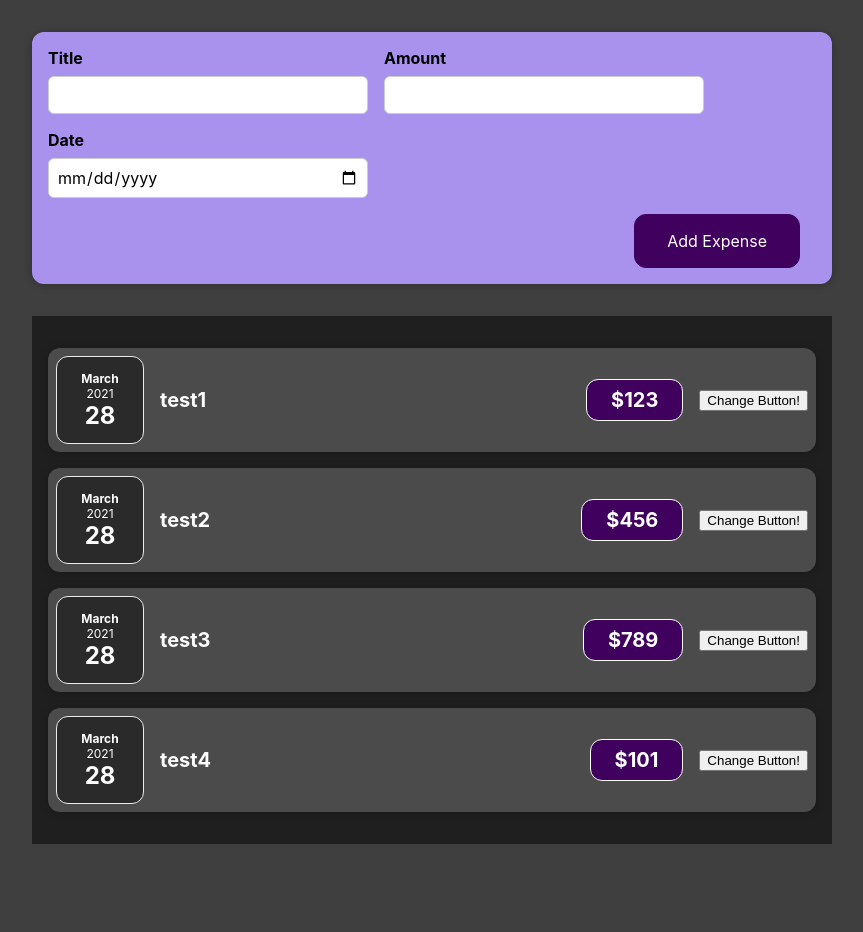
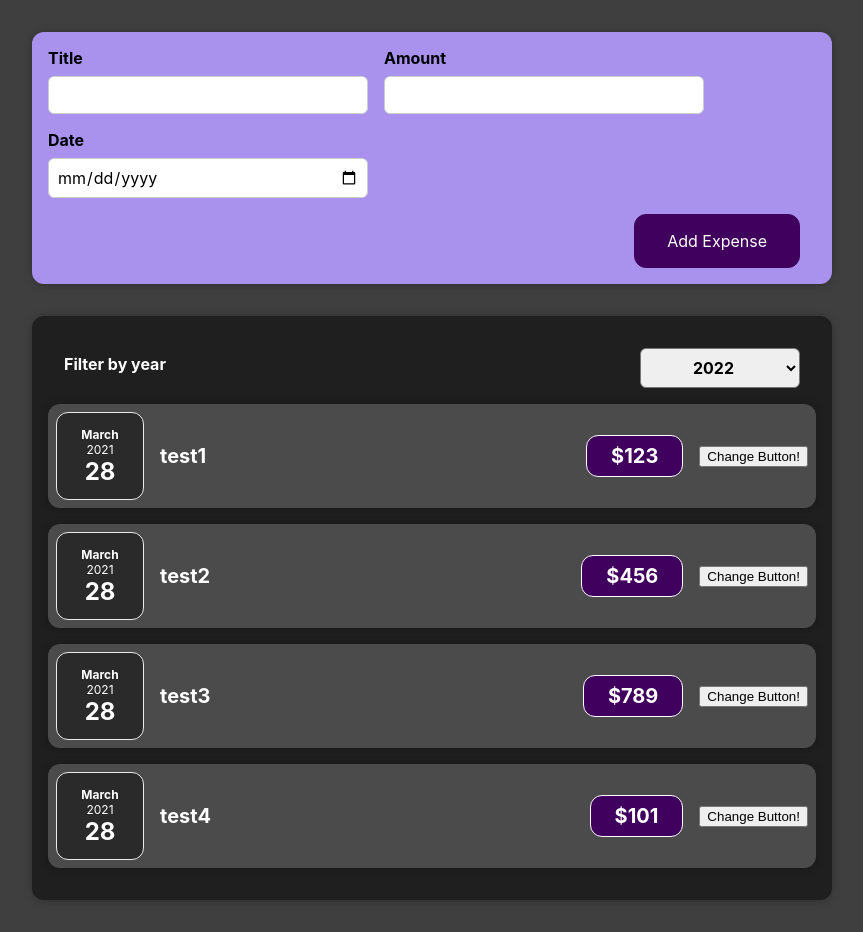
Before and after one commit to dkagh012/react-study, a React (Create React App) app in the folder SE5/: page / in a window 1280 px wide. Shown: the whole page, without its empty margins (208-1071 px from the left). Before the commit the page ends 876 px from the top, so only its background shows below. Built offline with nearby package versions, Linux system fonts and the light colour scheme.

Commit message:
필터추가

```diff
--- a/SE5/src/App.js
+++ b/SE5/src/App.js
@@ -9,10 +9,13 @@
     { id: 'e3', title: 'test3', amount: 789, date: new Date(2021, 2, 28) },
     { id: 'e4', title: 'test4', amount: 101, date: new Date(2021, 2, 28) },
   ];
-
+  const addExpenseHandler = expense => {
+    console.log(expenses);
+    console.log(expense);
+  }
   return (
     <div>
-      <NewExpense />
+      <NewExpense onAddExpense={addExpenseHandler} />
       <Expenses item={expenses} />
     </div>
   );
--- a/SE5/src/components/Expenses/Expenses.js
+++ b/SE5/src/components/Expenses/Expenses.js
@@ -1,9 +1,19 @@
 import ExpenseItem from "./ExpenseItem";
+import ExpensesFilter from "./ExpensesFilter";
+import Card from "../UI/Card";
 import './Expenses.css';
+import React, { useState } from "react";
 
 function Expenses(props) {
+  const [filteredYear, setFilterYear] = useState('2020');
+
+  const filterChangeHandler = selectedYear => {
+    setFilterYear(selectedYear);
+  };
   return (
-    <div className="expenses">
+    <div>
+      <Card className="expenses">
+        <ExpensesFilter selected={filteredYear} onChangeFilter={filterChangeHandler} />
         <ExpenseItem
           title={props.item[0].title}
           amount={props.item[0].amount}
@@ -24,6 +34,7 @@
           amount={props.item[3].amount}
           date={props.item[3].date}
         />
+      </Card>
     </div>
   )
 }
--- /dev/null
+++ b/SE5/src/components/Expenses/ExpensesFilter.css
@@ -0,0 +1,24 @@
+.expenses-filter {
+  color: white;
+  padding: 0 1rem;
+}
+
+.expenses-filter__control {
+  display: flex;
+  width: 100%;
+  align-items: center;
+  justify-content: space-between;
+  margin: 1rem 0;
+}
+
+.expenses-filter label {
+  font-weight: bold;
+  margin-bottom: 0.5rem;
+}
+
+.expenses-filter select {
+  font: inherit;
+  padding: 0.5rem 3rem;
+  font-weight: bold;
+  border-radius: 6px;
+}
--- /dev/null
+++ b/SE5/src/components/Expenses/ExpensesFilter.js
@@ -0,0 +1,21 @@
+import './ExpensesFilter.css'
+import React from 'react';
+const ExpensesFilter = () => {
+  const dropdownChangeHandler = (event) => {
+    console.log(event.target.value);
+  };
+  return (
+    <div className="expenses-filter">
+      <div className="expenses-filter__control">
+        <label>Filter by year</label>
+        <select onChange={dropdownChangeHandler}>
+          <option value="2022">2022</option>
+          <option value="2021">2021</option>
+          <option value="2020">2020</option>
+          <option value="2019">2019</option>
+        </select>
+      </div>
+    </div>
+  )
+}
+export default ExpensesFilter;
--- a/SE5/src/components/NewExpense/ExpenseForm.js
+++ b/SE5/src/components/NewExpense/ExpenseForm.js
@@ -1,7 +1,7 @@
 import React, { useState } from "react";
 import './ExpenseForm.css'
 
-const ExpenseForm = () => {
+const ExpenseForm = (props) => {
   const [enteredTitle, setEnteredTitle] = useState('')
   const [enteredAmount, setEnteredAmount] = useState('')
   const [enteredDate, setEnteredDate] = useState('')
@@ -51,22 +51,27 @@
       amount: enteredAmount,
       date: new Date(enteredDate)
     }
-    console.log(expenseData);
+    props.onSaveExpenseDate(expenseData);
+    setEnteredTitle('');
+    setEnteredDate('');
+    setEnteredAmount('');
   };
   return (
     <form onSubmit={submitHandler}>
       <div className="new-expense__controls">
         <div className="new-expense__control">
           <label>Title</label>
-          <input type="text" onChange={titleChangeHandler} />
+          <input type="text"
+            value={enteredTitle}
+            onChange={titleChangeHandler} />
         </div>
         <div className="new-expense__control">
           <label>Amount</label>
-          <input type="number" min="0.01" step="0.01" onChange={amountChangeHandler} />
+          <input type="number" value={enteredAmount} min="0.01" step="0.01" onChange={amountChangeHandler} />
         </div>
         <div className="new-expense__control">
           <label>Date</label>
-          <input type="Date" min="2019-01-01" max="2022-12-31" onChange={dateChangeHandler} />
+          <input type="Date" value={enteredDate} min="2019-01-01" max="2022-12-31" onChange={dateChangeHandler} />
         </div>
       </div>
       <div className="new-expense__actions">
--- a/SE5/src/components/NewExpense/NewExpense.js
+++ b/SE5/src/components/NewExpense/NewExpense.js
@@ -1,9 +1,17 @@
 import React from 'react';
 import './NewExpense.css'
 import ExpenseForm from './ExpenseForm'
-const NexExpense = () => {
+const NexExpense = (props) => {
+  console.log(props);
+  const onSaveExpenseDateHandler = (enteredExpenseData) => {
+    const expenseData = {
+      ...enteredExpenseData,
+      id: Math.random().toString
+    };
+    props.onAddExpense(expenseData);
+  }
   return <div className="new-expense">
-    <ExpenseForm />
+    <ExpenseForm onSaveExpenseDate={onSaveExpenseDateHandler} />
   </div>
 
 }
```
Lines whose indentation alone changed are shown as unchanged.
